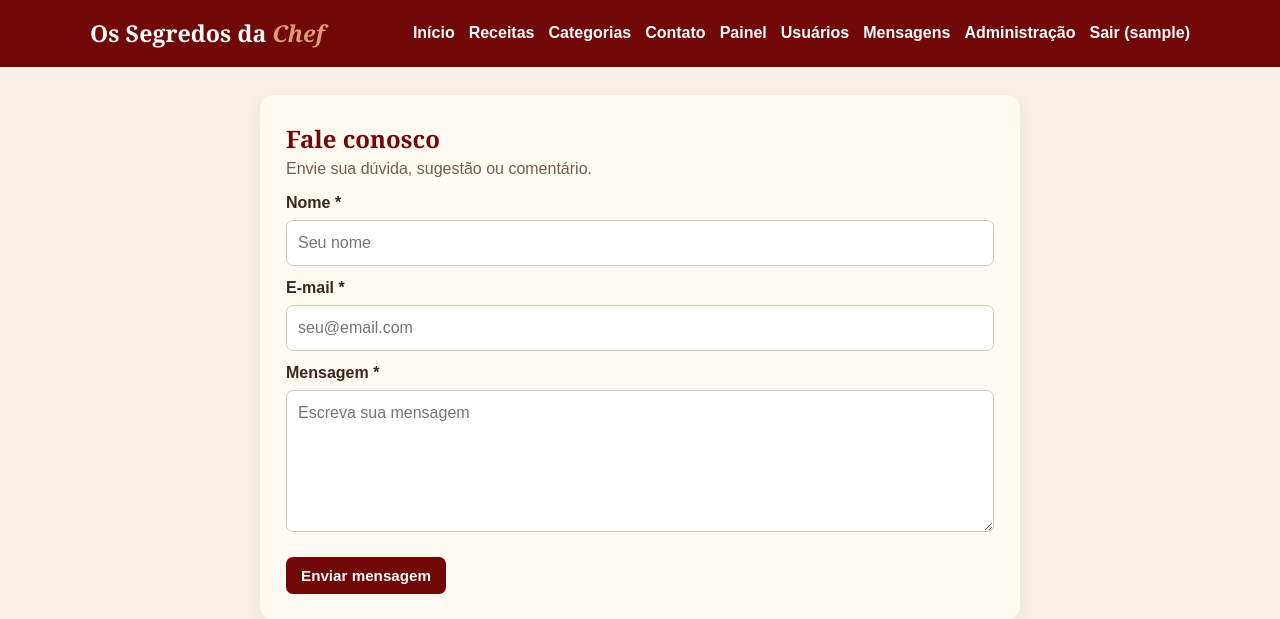
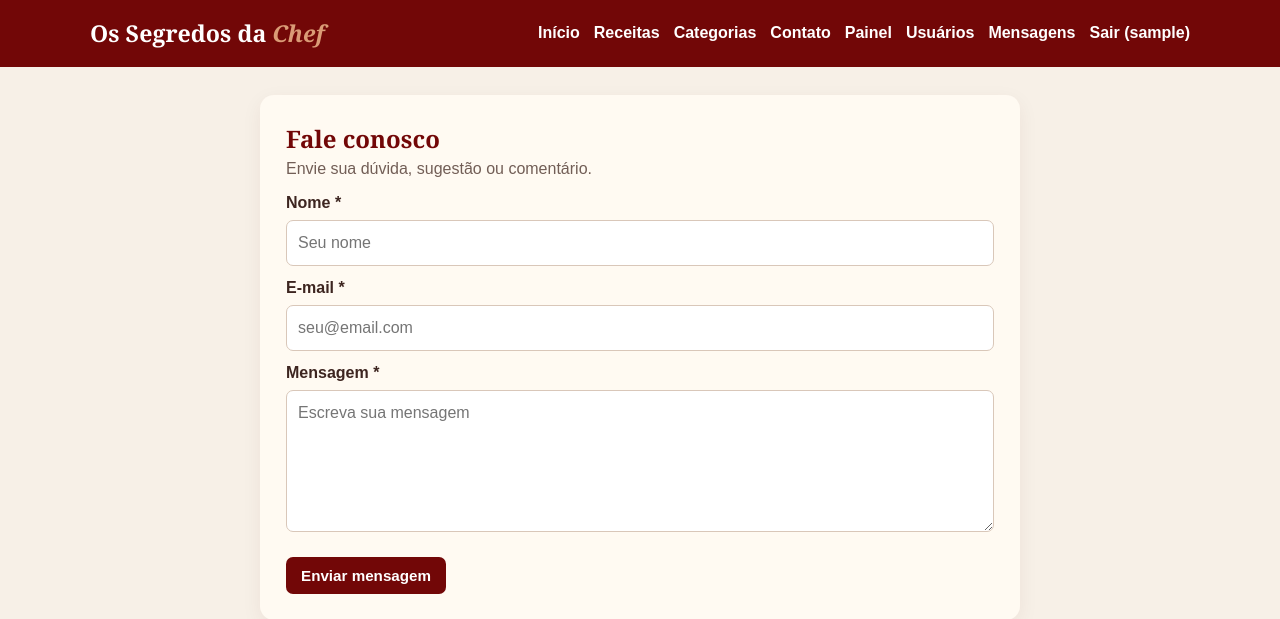
Before and after one commit to MarianaMendes3101/segredos_da_chefe, a Django app: page /contato/ in a window 1280 px wide. Shown: the top 619 px of the page. Run offline with Django 5.2, Linux system fonts and the light colour scheme; the visitor is signed in with stand-in values (Sample User, id 1); some web fonts are replaced.

Commit message:
13 de novembro

```diff
--- a/templates/base.html
+++ b/templates/base.html
@@ -38,7 +38,6 @@
         <a href="{% url 'web:painel' %}">Painel</a>
         <a href="{% url 'usuarios:lista' %}">Usuários</a>
         <a href="{% url 'contato:lista' %}">Mensagens</a>
-        <a href="/admin/">Administração</a>
     {% endif %}
 
     <form method="post" action="{% url 'usuarios:logout' %}">
```
